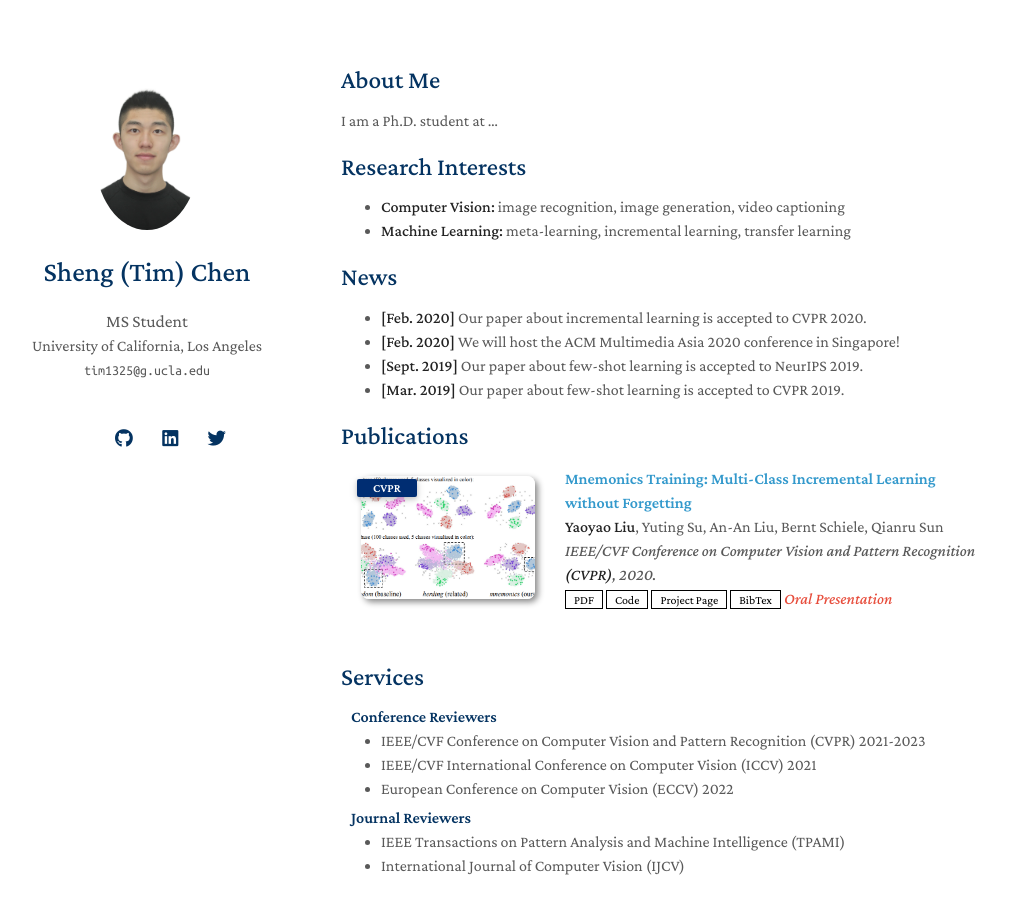
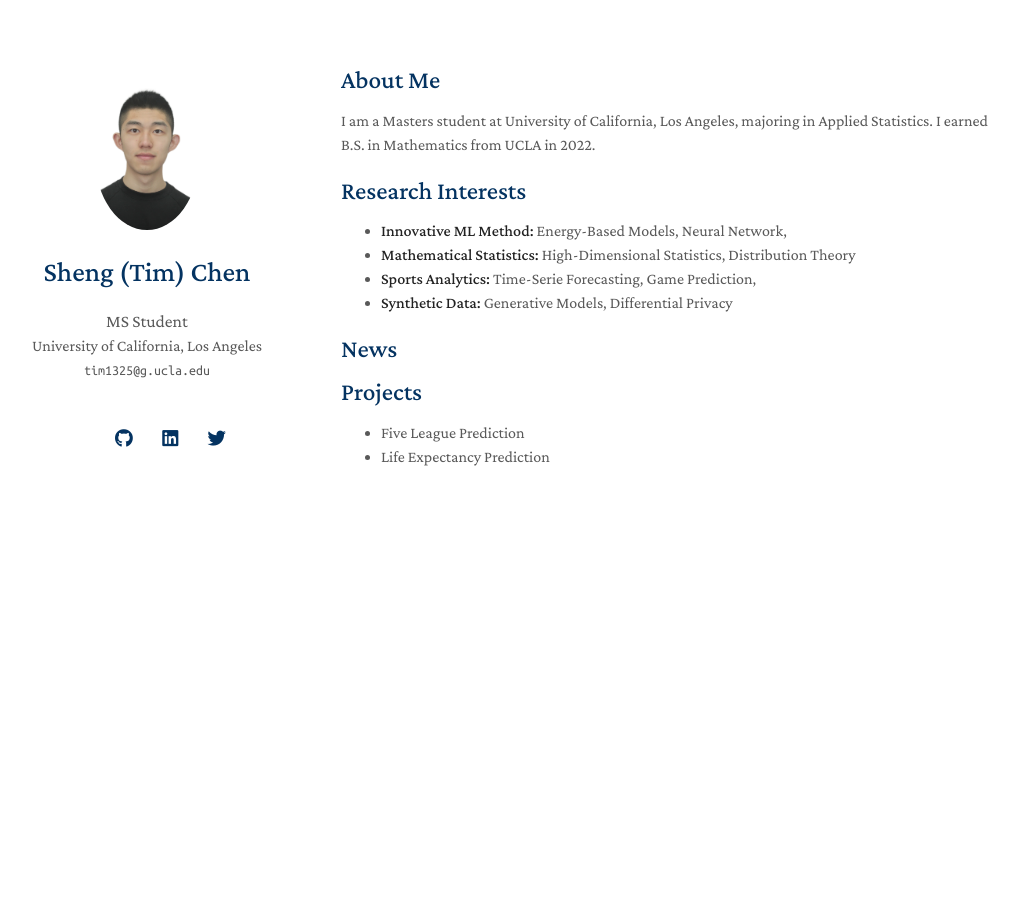
Before and after one commit to timc1325/timc1325.github.io, a Jekyll site: the page built from index.md, in a window 1280 px wide and 972 px high. Shown: the top 914 px of the window, without its empty margins (129-1147 px from the left). Built offline with Jekyll 4.4.1, drawn with Linux system fonts in a browser that asks for light colours; nearby versions of some CDN libraries; a style sheet for code colours, icons or effects is not loaded; our own code applies the rules of GitHub Pages for plain Markdown files.

Commit message:
Update index.md
Signed-off-by: Tim <86130025+timc1325@users.noreply.github.com>

```diff
--- a/index.md
+++ b/index.md
@@ -4,20 +4,18 @@ layout: homepage
 
 ## About Me
 
-I am a Ph.D. student at ...
+I am a Masters student at University of California, Los Angeles, majoring in Applied Statistics. I earned B.S. in Mathematics from UCLA in 2022.
 
 ## Research Interests
 
-- **Computer Vision:** image recognition, image generation, video captioning
-- **Machine Learning:** meta-learning, incremental learning, transfer learning
+- **Innovative ML Method:** Energy-Based Models, Neural Network,
+- **Mathematical Statistics:** High-Dimensional Statistics, Distribution Theory
+- **Sports Analytics:** Time-Serie Forecasting, Game Prediction,
+- **Synthetic Data:** Generative Models, Differential Privacy
 
 ## News
 
-- **[Feb. 2020]** Our paper about incremental learning is accepted to CVPR 2020.
-- **[Feb. 2020]** We will host the ACM Multimedia Asia 2020 conference in Singapore!
-- **[Sept. 2019]** Our paper about few-shot learning is accepted to NeurIPS 2019.
-- **[Mar. 2019]** Our paper about few-shot learning is accepted to CVPR 2019.
+## Projects
 
-{% include_relative _includes/publications.md %}
-
-{% include_relative _includes/services.md %}
+- Five League Prediction
+- Life Expectancy Prediction
```
